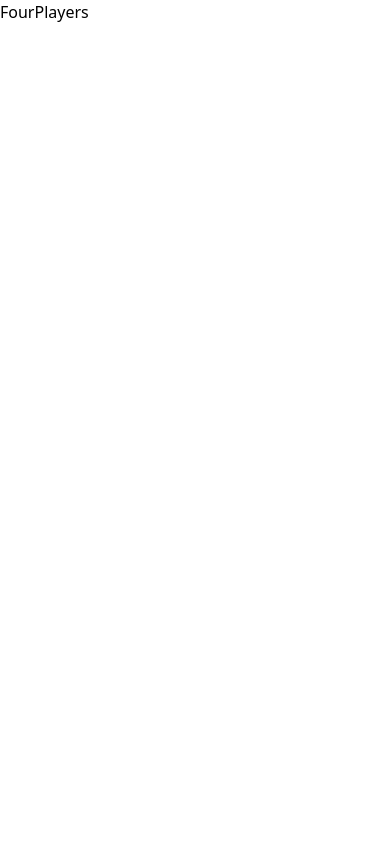
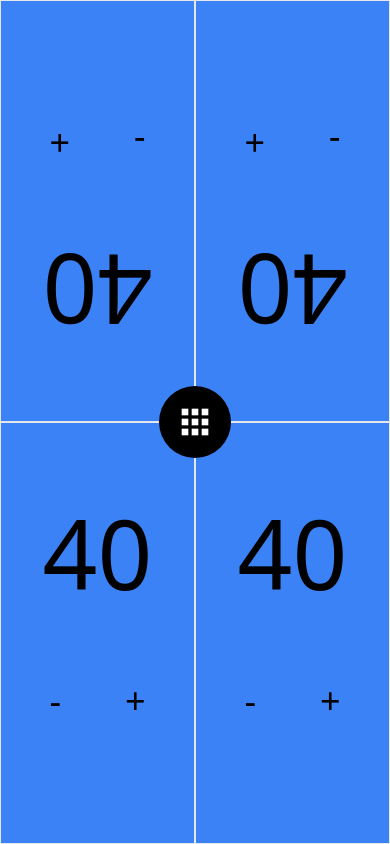
Before and after one commit to mdubelbeis/mtg-life-counter, a React (Vite) app: page /commander/four-players in a window 390 px wide. Built offline with nearby package versions, Linux system fonts and the light colour scheme.

Commit message:
finished mobile styling

```diff
--- a/src/App.tsx
+++ b/src/App.tsx
@@ -4,10 +4,10 @@ import Header from "./components/Header";
 
 function App() {
   return (
-    <>
+    <div>
       <Header />
       <Outlet />
-    </>
+    </div>
   );
 }
 
--- a/src/components/ui/Playmat.tsx
+++ b/src/components/ui/Playmat.tsx
@@ -26,9 +26,10 @@ interface PlaymatProps {
     commander: string;
   };
   opacity: string;
+  bgColor?: string;
 }
 
-const Playmat: React.FC<PlaymatProps> = ({ playerStats, opacity }) => {
+const Playmat: React.FC<PlaymatProps> = ({ playerStats, opacity, bgColor }) => {
   const dispatch = useDispatch();
 
   const handleLifeGain = () => {
@@ -69,24 +70,28 @@ const Playmat: React.FC<PlaymatProps> = ({ playerStats, opacity }) => {
     }
   };
 
+  const handleBgColorChange = () => {};
+
   return (
-    <div className="h-full w-full relative bg-blue-500 p-2 border-t-[0.25px]">
+    <div className="h-full flex w-full relative bg-blue-500 ${bgColor} p-2 border-[0.25px]">
       <PlaymatHeader player={playerStats.name} opacity={opacity} />
-      <div className="grid grid-cols-3 h-full">
+      <div className="flex flex-col gap-10 w-full justify-center items-center">
+        <div className="w-full text-center text-8xl">
+          {playerStats.lifeTotal}
+        </div>
+        <div className="flex">
           <div
-          className="grid-span-1 p-10 h-full w-full flex justify-center items-center text-4xl active:bg-blue-600 rounded active:bg-opacity-50 text-opacity-100"
+            className="grid-span-1 py-10 px-8 h-full w-full flex justify-center items-center text-4xl active:bg-blue-600 rounded active:bg-opacity-50 text-opacity-100"
             onClick={handleLifeLoss}
           >
             -
           </div>
-        <div className="grid-span-1 w-full flex justify-center items-center text-8xl">
-          {playerStats.lifeTotal}
-        </div>
           <div
-          className="grid-span-1 w-full h-full p-10 flex justify-center items-center text-4xl active:bg-blue-600 rounded active:bg-opacity-50 text-opacity-100"
+            className="grid-span-1 py-10 px-8 w-full h-full flex justify-center items-center text-4xl active:bg-blue-600 rounded active:bg-opacity-50 text-opacity-100"
             onClick={handleLifeGain}
           >
             +
+          </div>
         </div>
       </div>
     </div>
--- a/src/components/ui/PlaymatHeader.tsx
+++ b/src/components/ui/PlaymatHeader.tsx
@@ -26,21 +26,33 @@ const PlaymatHeader: React.FC<PlaymatHeaderProps> = ({ player, opacity }) => {
     <header
       className={`absolute ${
         opacity === "0" ? "hidden" : ""
-      } top-0 left-0 bg-black w-full text-white p-4 h-full flex flex-col gap-6`}
+      } top-0 left-0 bg-black w-full text-white p-4 h-full flex flex-col items-center gap-6 max-w-xl`}
     >
-      <div className={`opacity-${opacity} flex justify-between gap-4`}>
-        <div className="tracking-wider">{getPlayer()}</div>
-        <form onSubmit={() => {}}>
+      <div
+        className={`opacity-${opacity} flex flex-col justify-center w-full items-center gap-4`}
+      >
+        <div className="tracking-wider ">{getPlayer()}</div>
+        <form onSubmit={() => {}} className="w-full">
           <label>
             <input
               type="text"
               placeholder="Commander"
-              className="p-[2px] border-0 rounded-md"
+              className="p-[2px] border-0 rounded-md w-full text-black px-2"
             />
           </label>
         </form>
       </div>
-      <div>Other Options Section</div>
+
+      <div className="flex flex-col gap-2">
+        <span>Background: </span>
+        <select name="" id="" className="flex text-black">
+          <option value="red">Red</option>
+          <option value="blue">Blue</option>
+          <option value="green">Green</option>
+          <option value="black">Black</option>
+          <option value="colorless">Colorless</option>
+        </select>
+      </div>
     </header>
   );
 };
--- a/src/pages/commander/FourPlayers.tsx
+++ b/src/pages/commander/FourPlayers.tsx
@@ -1,5 +1,52 @@
+import { useSelector } from "react-redux";
+import { RootState } from "../../app/store";
+
+import Playmat from "../../components/ui/Playmat";
+import { useState } from "react";
+import MobileMenu from "../../components/MobileMenu";
+
 const FourPlayers: React.FC = () => {
-  return <div>FourPlayers</div>;
+  const playerOneStats = useSelector((state: RootState) => state.PlayerOne);
+  const playerTwoStats = useSelector((state: RootState) => state.PlayerTwo);
+  const playerThreeStats = useSelector((state: RootState) => state.PlayerThree);
+  const playerFourStats = useSelector((state: RootState) => state.PlayerFour);
+
+  const [mobileMenuOpacity, setMobileMenuOpacity] = useState<string>("0");
+  const [menuBackground, setMenuBackground] = useState(
+    "text-white bg-black p-4 rounded-full"
+  );
+
+  const handleMenuClick = () => {
+    if (mobileMenuOpacity === "0") {
+      setMobileMenuOpacity("100");
+      setMenuBackground("text-black bg-white p-4 rounded-full");
+    } else {
+      setMobileMenuOpacity("0");
+      setMenuBackground("text-white bg-black p-4 rounded-full");
+    }
+  };
+
+  return (
+    <div className="relative w-screen h-screen text-black grid grid-cols-2 grid-rows-2">
+      <MobileMenu onClick={handleMenuClick} menuBackground={menuBackground} />
+      <div className="w-full h-full">
+        <div className="w-full h-full rotate-180 bg-slate-500">
+          <Playmat playerStats={playerOneStats} opacity={mobileMenuOpacity} />
+        </div>
+        <div className="w-full h-full">
+          <Playmat playerStats={playerTwoStats} opacity={mobileMenuOpacity} />
+        </div>
+      </div>
+      <div className="w-full h-full">
+        <div className="w-full h-full rotate-180">
+          <Playmat playerStats={playerThreeStats} opacity={mobileMenuOpacity} />
+        </div>
+        <div className="w-full h-full">
+          <Playmat playerStats={playerFourStats} opacity={mobileMenuOpacity} />
+        </div>
+      </div>
+    </div>
+  );
 };
 
 export default FourPlayers;
--- a/src/pages/commander/ThreePlayers.tsx
+++ b/src/pages/commander/ThreePlayers.tsx
@@ -1,5 +1,52 @@
+import { useSelector } from "react-redux";
+import { RootState } from "../../app/store";
+
+import Playmat from "../../components/ui/Playmat";
+import { useState } from "react";
+import MobileMenu from "../../components/MobileMenu";
+
 const ThreePlayers: React.FC = () => {
-  return <div>ThreePlayers</div>;
+  const playerOneStats = useSelector((state: RootState) => state.PlayerOne);
+  const playerTwoStats = useSelector((state: RootState) => state.PlayerTwo);
+  const playerThreeStats = useSelector((state: RootState) => state.PlayerThree);
+  const playerFourStats = useSelector((state: RootState) => state.PlayerFour);
+
+  const [mobileMenuOpacity, setMobileMenuOpacity] = useState<string>("0");
+  const [menuBackground, setMenuBackground] = useState(
+    "text-white bg-black p-4 rounded-full"
+  );
+
+  const handleMenuClick = () => {
+    if (mobileMenuOpacity === "0") {
+      setMobileMenuOpacity("100");
+      setMenuBackground("text-black bg-white p-4 rounded-full");
+    } else {
+      setMobileMenuOpacity("0");
+      setMenuBackground("text-white bg-black p-4 rounded-full");
+    }
+  };
+
+  return (
+    <div className="relative w-screen h-screen text-black grid grid-cols-2 grid-rows-2">
+      <MobileMenu onClick={handleMenuClick} menuBackground={menuBackground} />
+      <div className="w-full h-full">
+        <div className="w-full h-full rotate-180 bg-slate-500">
+          <Playmat playerStats={playerOneStats} opacity={mobileMenuOpacity} />
+        </div>
+        <div className="w-full h-full">
+          <Playmat playerStats={playerTwoStats} opacity={mobileMenuOpacity} />
+        </div>
+      </div>
+      <div className="w-full h-full">
+        <div className="w-full h-full rotate-180">
+          <Playmat playerStats={playerThreeStats} opacity={mobileMenuOpacity} />
+        </div>
+        <div className="w-full h-full">
+          <Playmat playerStats={playerFourStats} opacity={mobileMenuOpacity} />
+        </div>
+      </div>
+    </div>
+  );
 };
 
 export default ThreePlayers;
```
Lines whose indentation alone changed are shown as unchanged.
